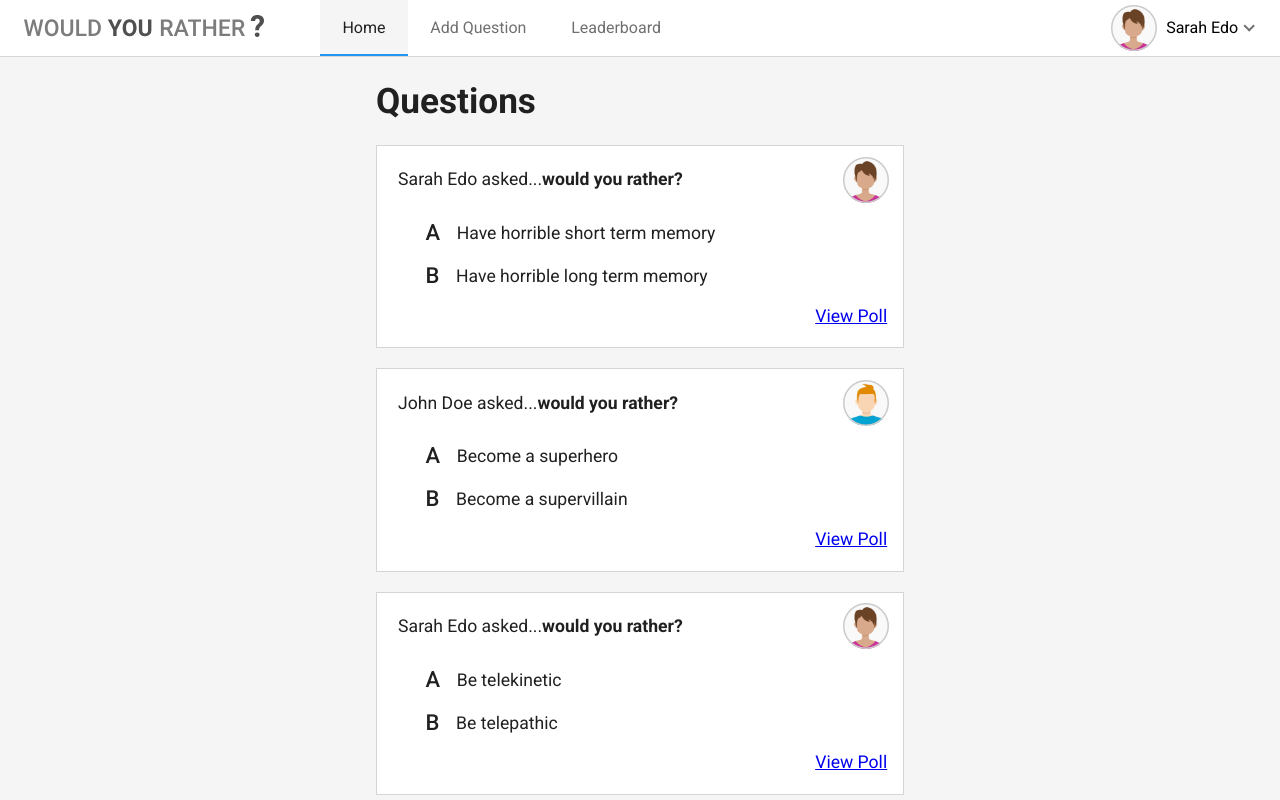
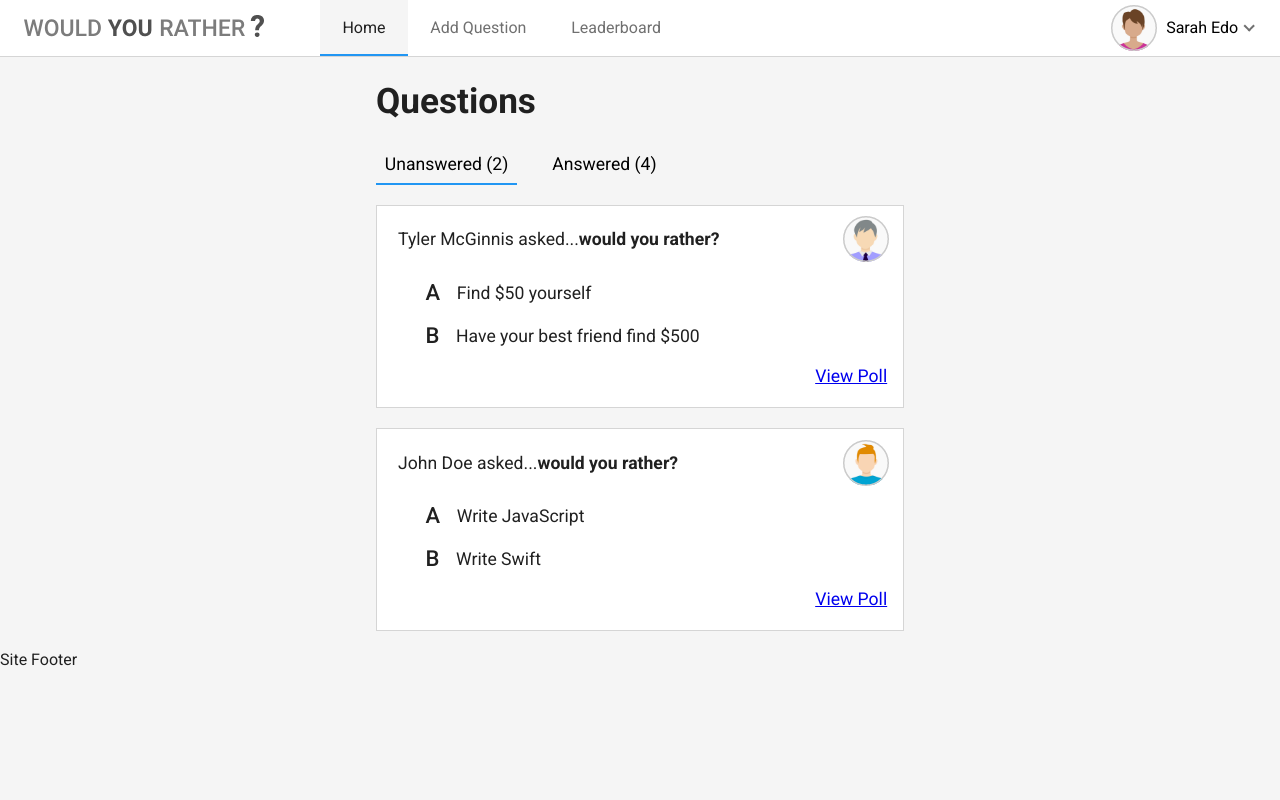
Before and after one commit to JonUK/jk-would-you-rather, a React (Create React App) app: page / in a window 1280 px wide. Both pictures are taken after a click on the button "Login". Shown: the top 800 px of the page. Built offline with nearby package versions, Linux system fonts and the light colour scheme.

Commit message:
Implemented toggle between answered and unanswered questions

```diff
--- a/src/App.js
+++ b/src/App.js
@@ -3,7 +3,7 @@ import React, { Component } from 'react';
 import PrivateRoute from './PrivateRoute';
 import Login from './views/Login';
 
-import Home from './views/Home';
+import Questions from './views/Questions';
 import AddQuestion from './views/AddQuestion';
 import LeaderBoard from './views/Leaderboard';
 
@@ -21,7 +21,7 @@ class App extends Component {
 
           <Route exact path='/' component={Login} />
 
-          <PrivateRoute exact path="/home" component={Home} />
+          <PrivateRoute exact path="/home" component={Questions} />
           <PrivateRoute exact path="/add-question" component={AddQuestion}/>
           <PrivateRoute exact path="/leaderboard" component={LeaderBoard}/>
 
--- a/src/views/Home.js
+++ /dev/null
@@ -1,36 +0,0 @@
-import React from 'react';
-import { connect } from 'react-redux';
-
-import QuestionSummary from '../components/QuestionSummary';
-
-function Home(props) {
-
-  function renderQuestions(questions, users) {
-
-    return Object.keys(questions).map(key => {
-      const question = questions[key];
-      const user = users[question.author];
-
-      return (<QuestionSummary key={key} question={question} user={user} />);
-    });
-  }
-
-  return (
-    <div>
-
-      <h1>Questions</h1>
-
-      {renderQuestions(props.questions, props.users)}
-
-    </div>
-  );
-}
-
-function mapStateToProps({ questions, users }) {
-  return {
-    questions,
-    users
-  };
-}
-
-export default connect(mapStateToProps)(Home);
--- /dev/null
+++ b/src/views/Questions.css
@@ -0,0 +1,16 @@
+
+.questions__buttons-container {
+  margin-bottom: 20px;
+}
+
+.questions__button {
+  margin-right: 1.5em;
+  border: none;
+  padding: 0.5em;
+  background-color: transparent;
+  border-bottom: 2px solid transparent; /* Allocate the space for the border */
+}
+
+.questions__button--active {
+  border-bottom: 2px solid #2196f3;
+}
--- /dev/null
+++ b/src/views/Questions.js
@@ -0,0 +1,79 @@
+import React, { Component } from 'react';
+import { connect } from 'react-redux';
+import './Questions.css';
+
+import QuestionSummary from '../components/QuestionSummary';
+
+class Questions extends Component {
+
+  state = {
+    showAnsweredQuestions: false // Toggle to flip between showing unanswered and answered questions
+  };
+
+  showUnanswered = () => {
+    this.setState({ showAnsweredQuestions: false });
+  };
+
+  showAnswered = () => {
+    this.setState({ showAnsweredQuestions: true });
+  };
+
+  renderQuestions = (questions, users) => {
+    return questions.map(question => {
+      return (<QuestionSummary key={question.id} question={question} user={users[question.author]} />);
+    });
+  };
+
+  render() {
+    return (
+      <div>
+
+        <h1>Questions</h1>
+
+        <div class="questions__buttons-container">
+
+          <button onClick={this.showUnanswered}
+                  className={'questions__button' + (this.state.showAnsweredQuestions ? '' : ' questions__button--active')}>
+            Unanswered ({ this.props.unansweredQuestions.length })
+          </button>
+
+          <button onClick={this.showAnswered}
+                  className={'questions__button' + (this.state.showAnsweredQuestions ? ' questions__button--active' : '')}>
+            Answered ({ this.props.answeredQuestions.length })
+          </button>
+
+        </div>
+
+        {!this.state.showAnsweredQuestions && this.renderQuestions(this.props.unansweredQuestions, this.props.users)}
+
+        {this.state.showAnsweredQuestions && this.renderQuestions(this.props.answeredQuestions, this.props.users)}
+
+      </div>
+    );
+  }
+}
+
+function mapStateToProps({ authenticatedUser, questions, users }) {
+
+  const answeredQuestions = [];
+  const unansweredQuestions = [];
+
+  Object.keys(questions).forEach(key => {
+    const question = questions[key];
+    const answered = question.optionOne.votes.includes(authenticatedUser) || question.optionTwo.votes.includes(authenticatedUser);
+
+    if (answered) {
+      answeredQuestions.push(question);
+    } else {
+      unansweredQuestions.push(question);
+    }
+  });
+
+  return {
+    answeredQuestions,
+    unansweredQuestions,
+    users
+  };
+}
+
+export default connect(mapStateToProps)(Questions);
```
